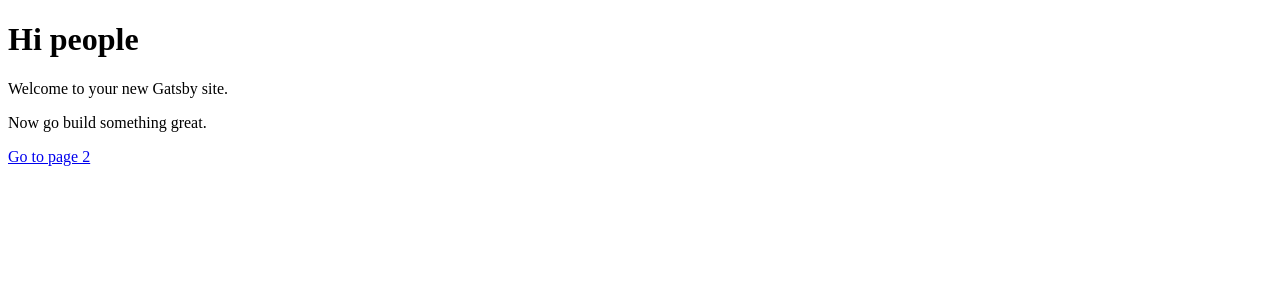
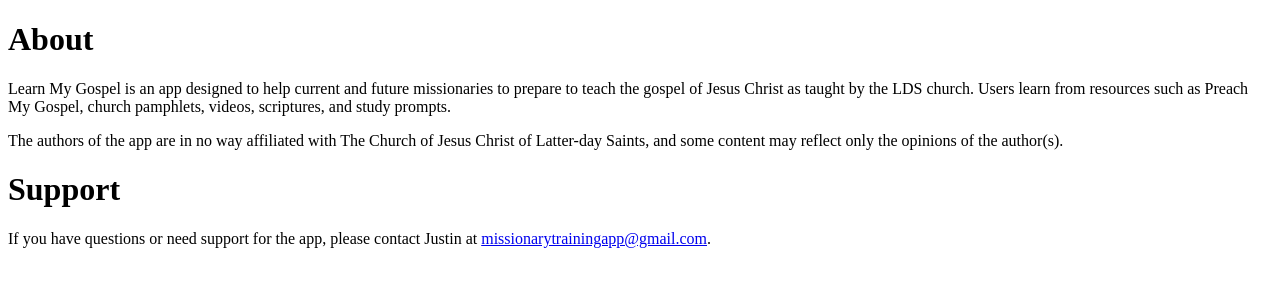
Before and after one commit to jdeanwaite/lmg-website, a Gatsby site: page / in a window 1280 px wide. Built offline with nearby package versions, Linux system fonts and the light colour scheme; Gatsby itself is replaced by a stand-in of ours.

Commit message:
Added simple information.

```diff
--- a/src/pages/index.js
+++ b/src/pages/index.js
@@ -1,12 +1,27 @@
 import React from 'react';
-import Link from 'gatsby-link';
 
 const IndexPage = () => (
   <div className="container">
-    <h1>Hi people</h1>
-    <p>Welcome to your new Gatsby site.</p>
-    <p>Now go build something great.</p>
-    <Link to="/page-2/">Go to page 2</Link>
+    <h1 id="about">About</h1>
+    <p>
+      Learn My Gospel is an app designed to help current and future missionaries
+      to prepare to teach the gospel of Jesus Christ as taught by the LDS
+      church. Users learn from resources such as Preach My Gospel, church
+      pamphlets, videos, scriptures, and study prompts.
+    </p>
+    <p>
+      The authors of the app are in no way affiliated with The Church of Jesus
+      Christ of Latter-day Saints, and some content may reflect only the
+      opinions of the author(s).
+    </p>
+    <h1 id="support">Support</h1>
+    <p>
+      If you have questions or need support for the app, please contact
+      Justin at{' '}
+      <a href="emailto:missionarytrainingapp@gmail.com">
+        missionarytrainingapp@gmail.com
+      </a>.
+    </p>
   </div>
 );
 
--- a/src/styles/theme.scss
+++ b/src/styles/theme.scss
@@ -1,6 +1,7 @@
 $colors: ( // Overwrite or add colors here.
 );
 $theme-colors: ( // Overwrite or add colors here.
+  primary: #00695C
 );
 // Overwrite any other bootstrap files as necessary.
 @import "node_modules/bootstrap/scss/bootstrap";
```
Also changed, not shown: src/components/Header/index.js (+9 -15 lines).
